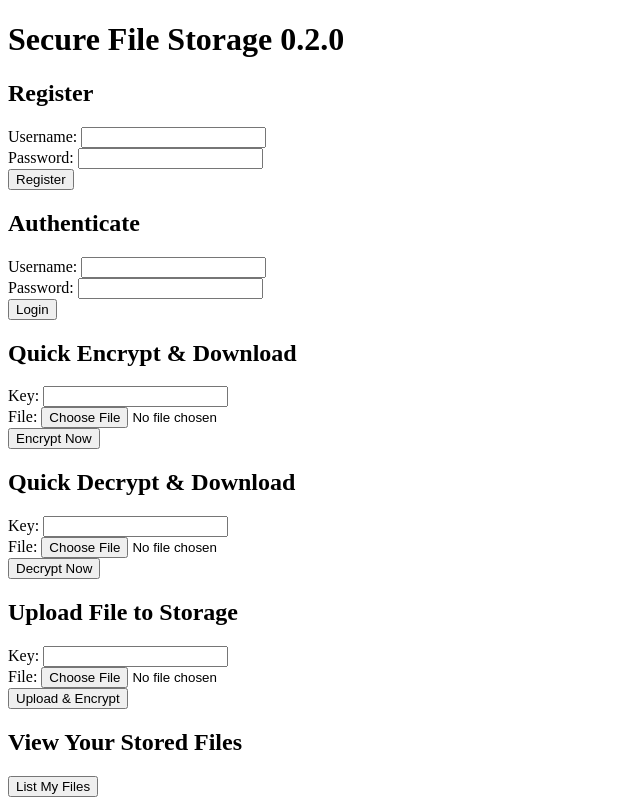
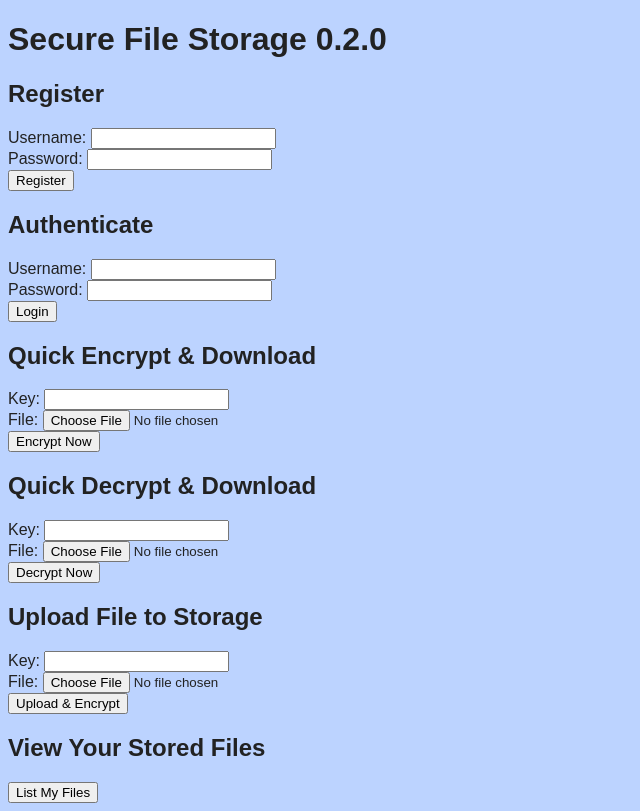
Before and after one commit to milosz275/secure-file-storage, a Flask app: page / in a window 1280 px wide. Shown: the whole page, without its empty margins (0-640 px from the left). Run offline with Flask 3, Linux system fonts and the light colour scheme.

Commit message:
Add background color

```diff
--- a/secure_file_storage/templates/index.html
+++ b/secure_file_storage/templates/index.html
@@ -3,6 +3,13 @@
 
 <head>
     <title>Secure File Storage</title>
+    <style>
+        body {
+            background-color: #bcd3ff;
+            color: #222;
+            font-family: Arial, sans-serif;
+        }
+    </style>
 </head>
 
 <body>
```
